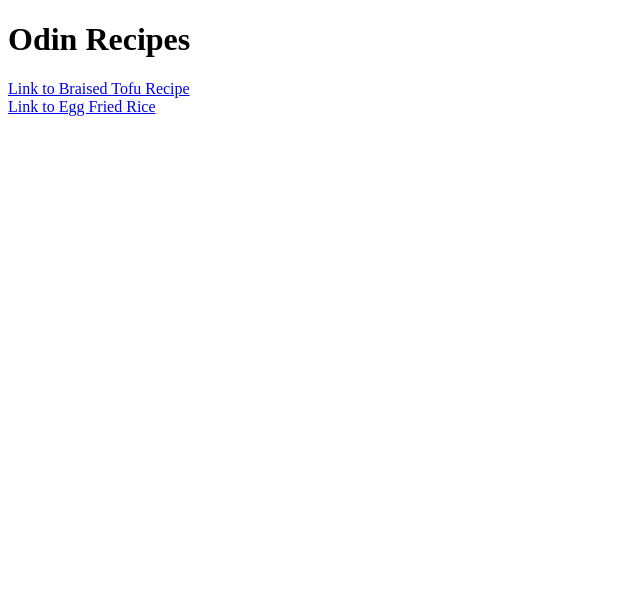
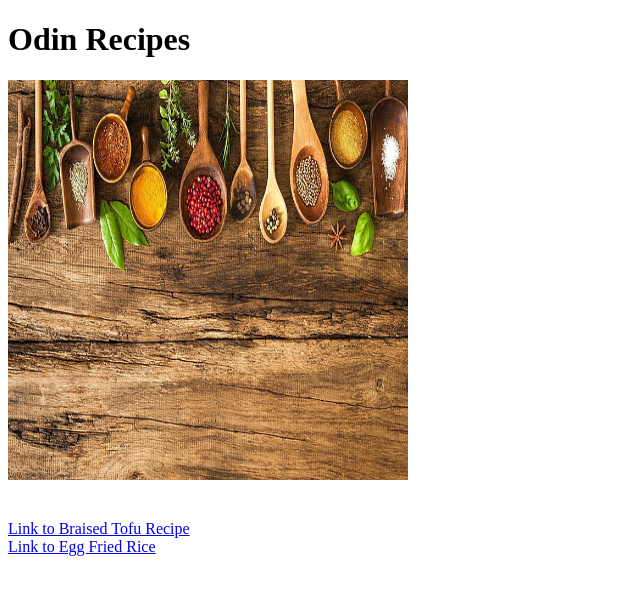
Before and after one commit to cchoe1016/odin-recipes, a plain HTML site: page index.html in a window 1280 px wide. Shown: the whole page, without its empty margins (0-640 px from the left). Drawn offline with Linux system fonts and the light colour scheme.

Commit message:
Added Image to Odin Recipes

```diff
--- a/index.html
+++ b/index.html
@@ -7,6 +7,8 @@
 </head>
 <body>
   <h1>Odin Recipes</h1>
+  <img src="./images/Recipe Wallpaper Pic.jpg" style="height: 400px; width: 400px;">
+  <br><br><br>
   <a href="./recipes/braised-tofu.html">Link to Braised Tofu Recipe</a> <br>
   <a href="./recipes/egg-fried-rice.html">Link to Egg Fried Rice</a>
 
```
Also changed, not shown: images/Recipe Wallpaper Pic.jpg (added).
